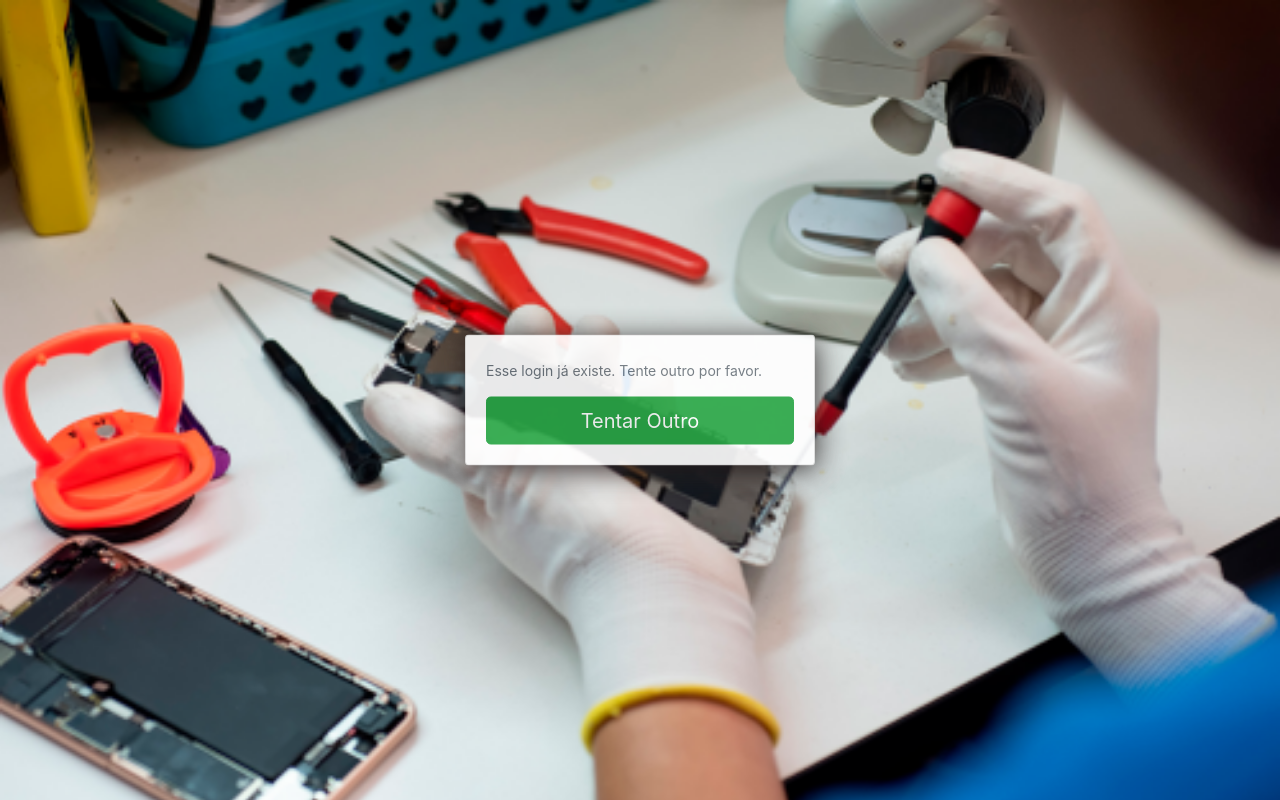
After one commit to JOAOPAULO2409/ilp, a PHP site: page /cadastroerro.php in a window 1280 px wide. The commit adds this page. Run offline with PHP 8.4, Linux system fonts and the light colour scheme.

Commit message:
Add files via upload

```diff
--- a/cadastro.php
+++ b/cadastro.php
@@ -85,7 +85,7 @@ else{
             <br>
             <a href="logado.php"><button type="button" class="btn btn-danger btn-lg btn-block">cancelar</button></a>
 
-              </form>
+            </form>
         </div>
       </div>
 
--- /dev/null
+++ b/cadastroerro.php
@@ -0,0 +1,26 @@
+<!DOCTYPE html>
+<html lang="en">
+<head>
+    <meta charset="UTF-8">
+    <meta http-equiv="X-UA-Compatible" content="IE=edge">
+    <meta name="viewport" content="width=device-width, initial-scale=1.0">
+    <title>Cadastroerro</title>
+    <link rel="stylesheet" href="https://cdn.jsdelivr.net/npm/bootstrap@4.6.1/dist/css/bootstrap.min.css" integrity="sha384-zCbKRCUGaJDkqS1kPbPd7TveP5iyJE0EjAuZQTgFLD2ylzuqKfdKlfG/eSrtxUkn" crossorigin="anonymous">
+    <link rel="stylesheet" href="css/css.css">
+</head>
+<body>
+<main></main>
+    <script src="mobile-navbar.js"></script>
+    <div class="card" id="telalogin">
+        <!--<img src="..." class="card-img-top" alt="...">-->
+        <div class="card-body">
+            <form>
+                <div class="form-group">
+                    <small id="emailHelp" class="form-text text-muted">Esse login já existe. Tente outro por favor.</small>
+                </div>
+                <a href="cadastro.php"><button type="button" class="btn btn-success btn-lg btn-block">Tentar Outro</button></a>
+              </form>
+        </div>
+      </div>
+</body>
+</html>
```
Also changed, not shown: process_cadastrar.php (+5 -4 lines).
